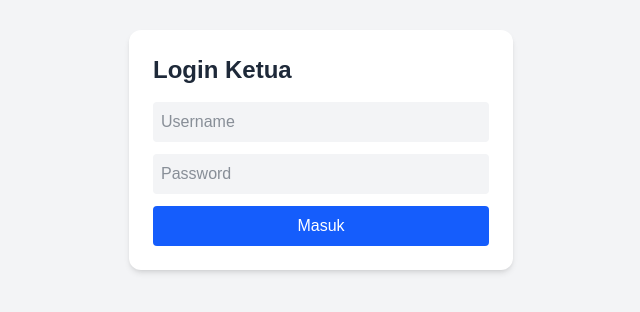
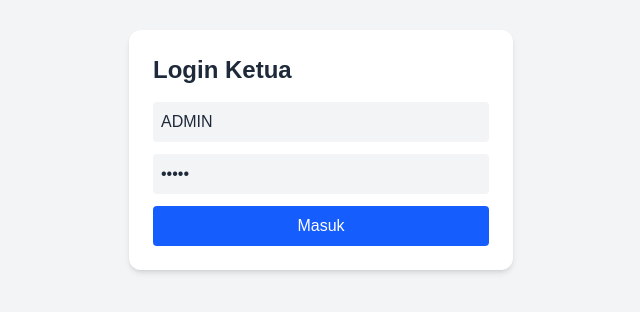
Before and after one commit to enjoy06/redirek-genrat, a Next.js app: page /login/admin in a window 1280 px wide. Shown: the part 250-562 px from the top of the page, without its empty margins (319-959 px from the left). Built offline with nearby package versions, Linux system fonts and the light colour scheme.

Commit message:
Update page.tsx

```diff
--- a/app/login/admin/page.tsx
+++ b/app/login/admin/page.tsx
@@ -3,8 +3,8 @@ import { useState } from "react";
 import { useRouter } from "next/navigation";
 
 export default function LoginPage() {
-  const [username, setUsername] = useState("");
-  const [password, setPassword] = useState("");
+  const [username, setUsername] = useState("ADMIN");
+  const [password, setPassword] = useState("ADMIN");
   const [error, setError] = useState("");
   const router = useRouter();
 
```
